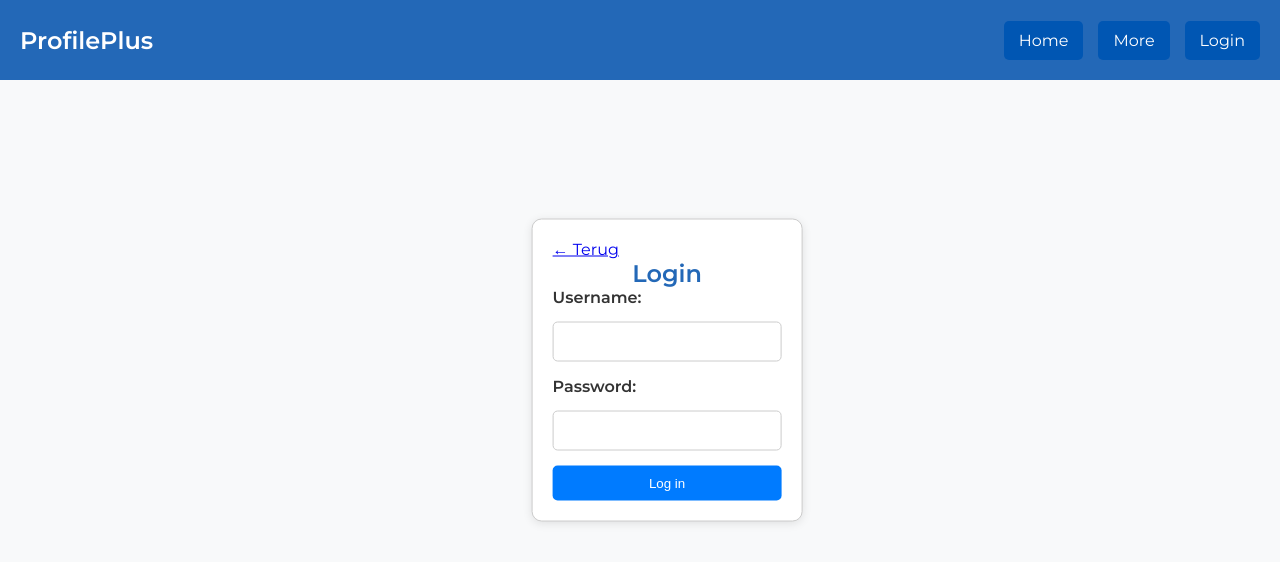
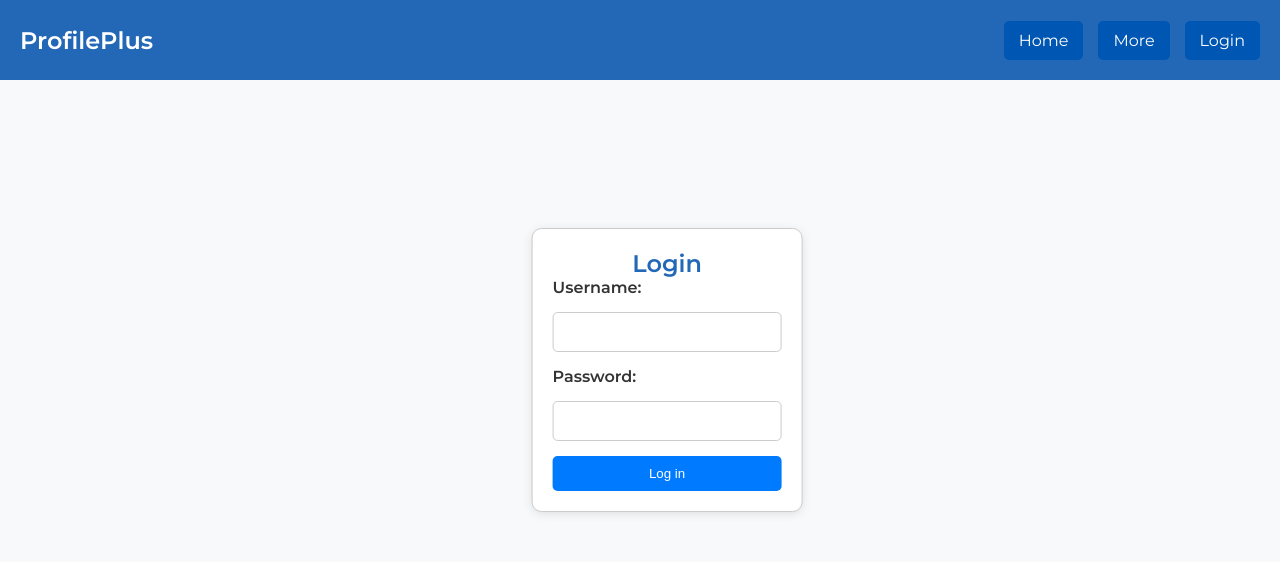
Before and after one commit to ebram101/front-end, a plain HTML site: page login.html in a window 1280 px wide. Drawn offline with Linux system fonts and the light colour scheme; no server answers.

Commit message:
added some comments

```diff
--- a/js/script.js
+++ b/js/script.js
@@ -27,6 +27,9 @@ document.addEventListener("DOMContentLoaded", function () {
       }
     });
   }
+/* This code is checking if there is an element with the id "contactForm" in the HTML document.
+If such an element exists, it adds an event listener to the form element with the id "contactForm"
+for the "submit" event. */
 
   if (document.getElementById("contactForm")) {
     document
--- a/login.html
+++ b/login.html
@@ -28,7 +28,7 @@
 
     <!-- Login Section -->
     <section id="login" class="login-section">
-        <a href="index.html" class="back-button">← Terug</a>
+        <!-- <a href="index.html" class="back-button">← Terug</a> -->
         <h2 class="login-header">Login</h2>
 
         <form id="loginForm" onsubmit="return validateLogin(event);">
```
